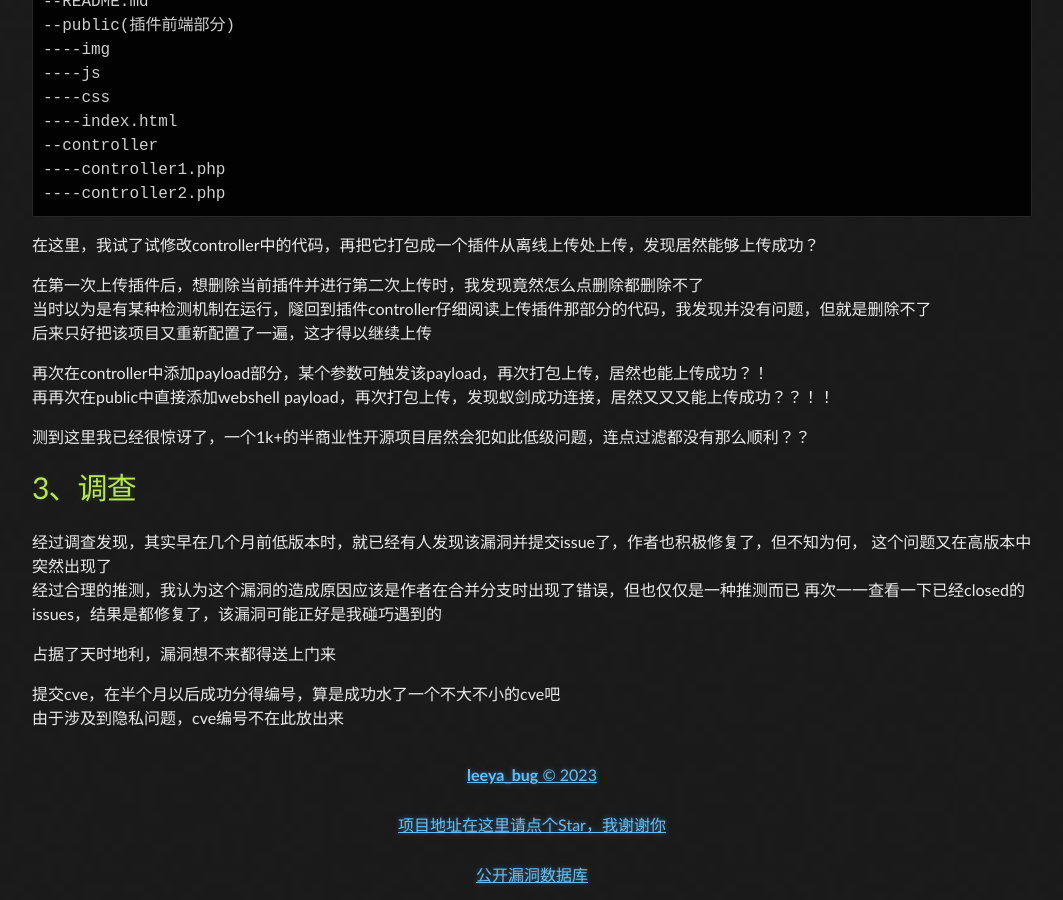
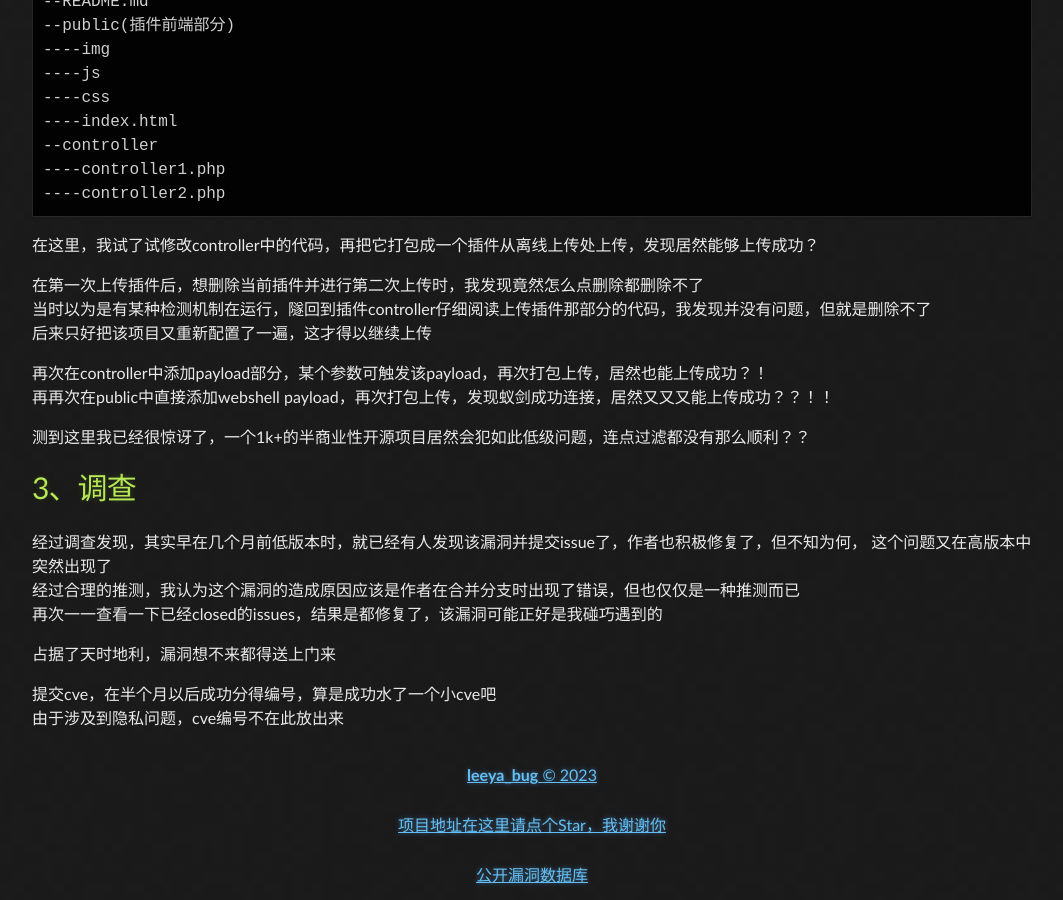
Before and after one commit to Leeyangee/leeyangee.github.io, a Jekyll site: the page built from _posts/2023-06-25-CVE实战 快速挖掘-水1k+Stars国产开源项目0day漏洞.md, in a window 1280 px wide and 900 px high, scrolled down 974 px. Shown: the whole window, without its empty margins (108-1171 px from the left). Built offline with Jekyll 4.4.1, drawn with Linux system fonts in a browser that asks for light colours.

Commit message:
Update 2023-06-25-CVE实战 快速挖掘-水1k+Stars国产开源项目0day漏洞.md

```diff
--- a/_posts/2023-06-25-CVE实战 快速挖掘-水1k+Stars国产开源项目0day漏洞.md
+++ b/_posts/2023-06-25-CVE实战 快速挖掘-水1k+Stars国产开源项目0day漏洞.md
@@ -57,5 +57,5 @@
 
 占据了天时地利，漏洞想不来都得送上门来
 
-提交cve，在半个月以后成功分得编号，算是成功水了一个不大不小的cve吧
+提交cve，在半个月以后成功分得编号，算是成功水了一个小cve吧
 由于涉及到隐私问题，cve编号不在此放出来
```
